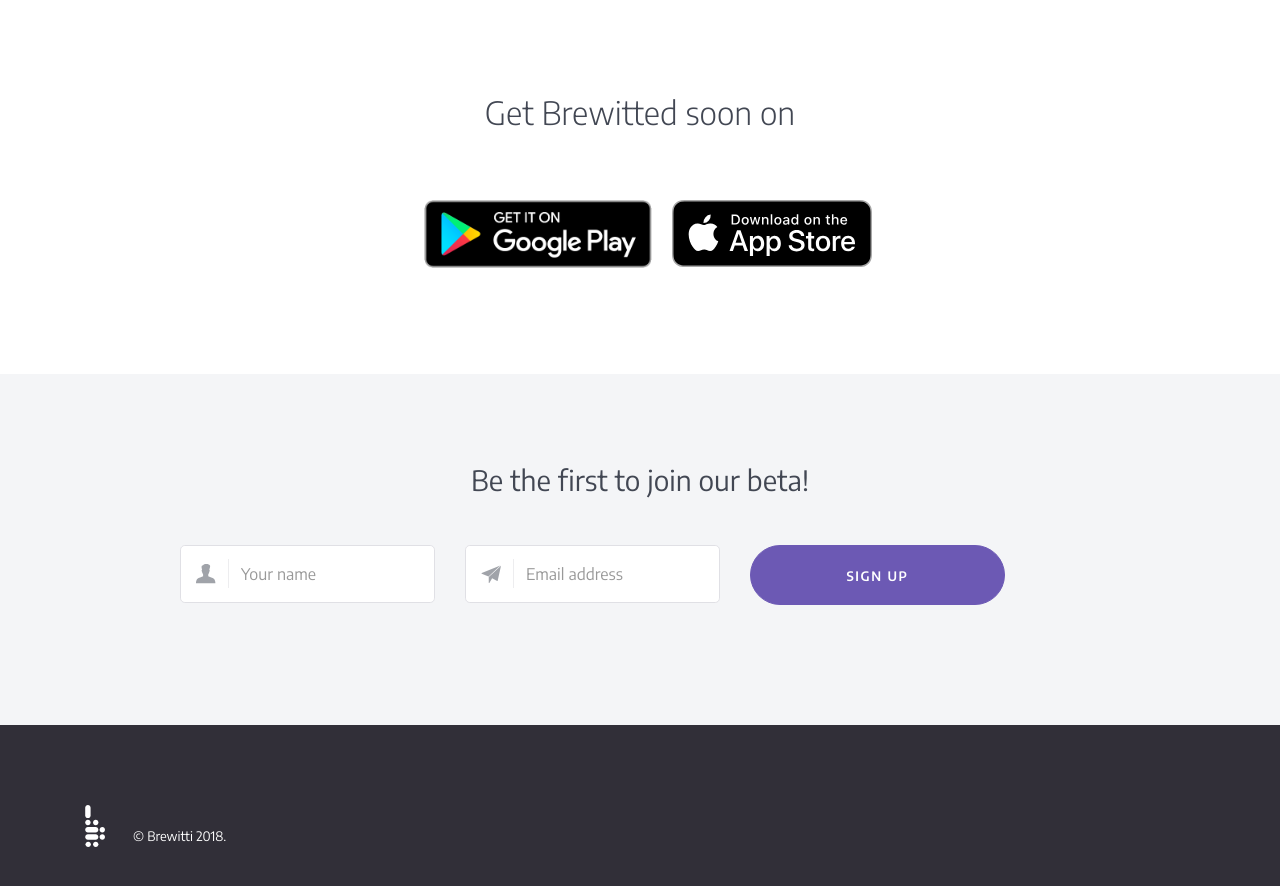
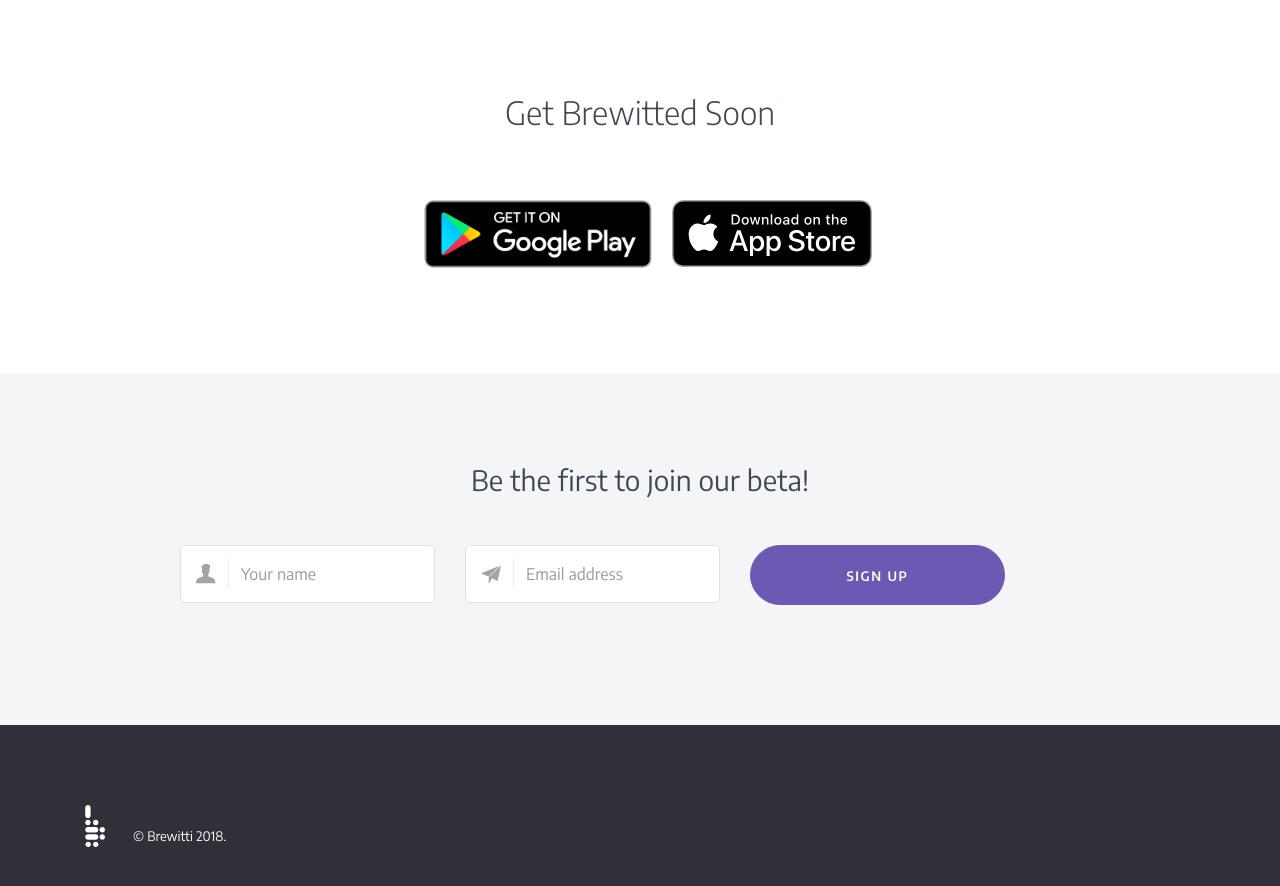
Before and after one commit to shouby/brewitti-landing, a website: page index.html in a window 1280 px wide. Shown: the part 3055-3941 px from the top of the page. Drawn offline with nearby package versions, Linux system fonts and the light colour scheme; files whose address does not match are found by name.

Commit message:
Edited title for coming soon section

```diff
--- a/index.html
+++ b/index.html
@@ -221,7 +221,7 @@
 
     <section class="section-comingsoon">
     	<div class="container">
-    		<h2 class="text-xs-center m-b-3">Get Brewitted soon on</h2>
+    		<h2 class="text-xs-center m-b-3">Get Brewitted Soon</h2>
     		<div class="text-xs-center">
     			<img src="img/google-play-badge.png" style="width: 260px;">
     			<img src="img/appstore-badge.svg" style="width: 200px;">
```
